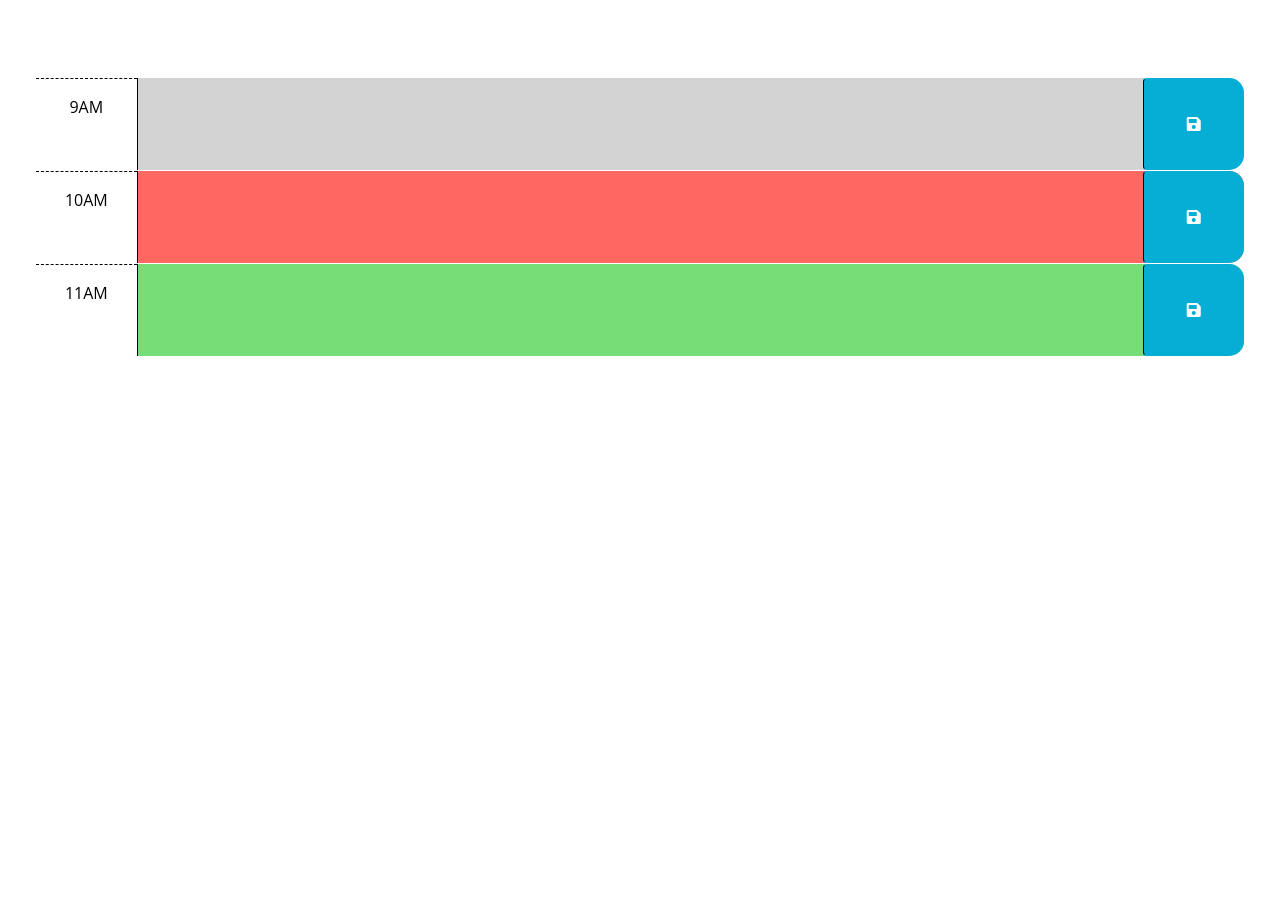
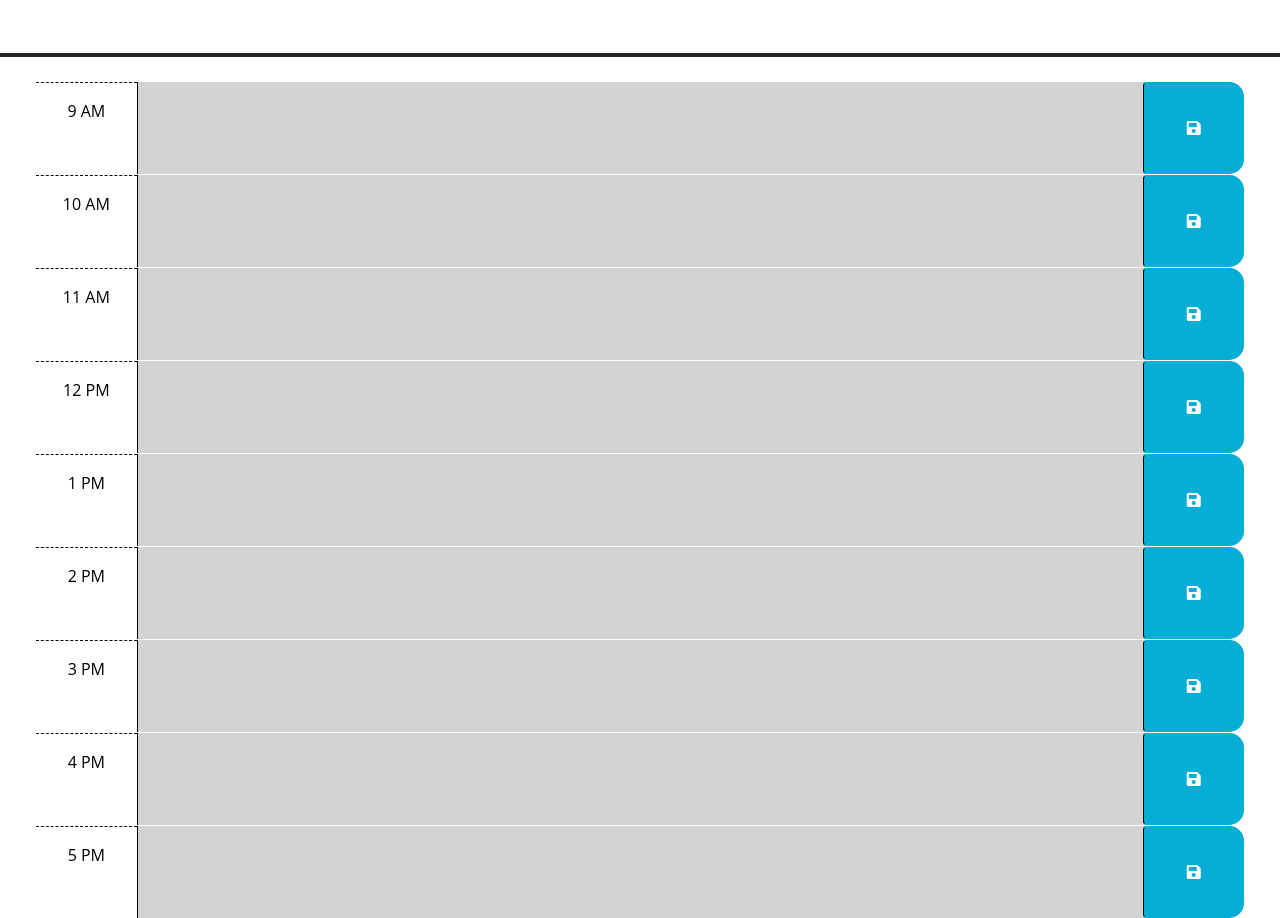
Before and after one commit to Stickkman/dailyPlanner05, a plain HTML site: page index.html in a window 1280 px wide. Shown: the part 220-1138 px from the top of the page. Before the commit the page ends 800 px from the top, so only its background shows below. Drawn offline with nearby package versions, Linux system fonts and the light colour scheme.

Commit message:
added logic for making hour and text pairs from input textareas

```diff
--- a/assets/js/script.js
+++ b/assets/js/script.js
@@ -4,7 +4,7 @@
 
 var headerDateEl = $('#currentDay'); // variable to select element to populate current date
 
-
+var saveButton = $('.saveBtn'); // selector for save button
 
 
 function displayCurrentDate() { // function to populate current date
@@ -13,10 +13,36 @@ function displayCurrentDate() { // function to populate current date
 }
 
 
+function handleSaves(event) {
+
+    console.log("handleSaves function started"); // test function start
+    var targetId= event.delegateTarget.id; // variable for time-block #id
+
+                // logic to check what textarea to read from based on hour
+        if (targetId == "hour-9") { var targetText = $('.textarea9').val(); }
+        if (targetId == "hour-10") { var targetText = $('.textarea10').val(); }
+        if (targetId == "hour-11") { var targetText = $('.textarea11').val(); }
+        if (targetId == "hour-12") { var targetText = $('.textarea12').val(); }
+        if (targetId == "hour-13") { var targetText = $('.textarea13').val(); }
+        if (targetId == "hour-14") { var targetText = $('.textarea14').val(); }
+        if (targetId == "hour-15") { var targetText = $('.textarea15').val(); }
+        if (targetId == "hour-16") { var targetText = $('.textarea16').val(); }
+        if (targetId == "hour-17") { var targetText = $('.textarea17').val(); }
+
+        console.log("Test targetId: " + targetId + "\nTest targetText: " + targetText); //test hour and textarea pairs
+
+
+
+    console.log("Raw Event Data: " + JSON.stringify(event)); // test for content in object
+
+
+}
 
 $(function () {
 
     displayCurrentDate(); // run function to display current date to screen on page load
+
+
 
     // TODO: Add a listener for click events on the save button. This code should
     // use the id in the containing time-block as a key to save the user input in
@@ -24,12 +50,17 @@ $(function () {
     // function? How can DOM traversal be used to get the "hour-x" id of the
     // time-block containing the button that was clicked? How might the id be
     // useful when saving the description in local storage?
+
+        // saveButton.on('click', handleSaves)
+
+        $('.time-block').on('click', '.saveBtn', handleSaves); // listener for save buttons
     //
     // TODO: Add code to apply the past, present, or future class to each time
     // block by comparing the id to the current hour. HINTS: How can the id
     // attribute of each time-block be used to conditionally add or remove the
     // past, present, and future classes? How can Day.js be used to get the
     // current hour in 24-hour time?
+
     //
     // TODO: Add code to get any user input that was saved in localStorage and set
     // the values of the corresponding textarea elements. HINT: How can the id
--- a/index.html
+++ b/index.html
@@ -25,7 +25,7 @@
   </head>
 
   <body>
-    <header class="p-5 mb-4 text-center" > <!-- centers header text-->
+    <header class="p-5 mb-4 text-center border-bottom border-4 border-dark" > <!-- centers header text-->
       <h1 class="display-3">Work Day Scheduler</h1>
       <p class="lead">A simple calendar app for scheduling your work day</p>
       <p id="currentDay" class="lead"></p>
@@ -40,8 +40,88 @@
         in the finished product. Remember to delete this comment once the
         code is implemented.
         -->
+        <div id="hour-9" class="row time-block past">
+            <div class="col-2 col-md-1 hour text-center py-3">9 AM</div>
+            <textarea class="textarea9 col-8 col-md-10 description" rows="3" > </textarea>
+            <button class="btn saveBtn col-2 col-md-1" aria-label="save">
+              <i class="fas fa-save" aria-hidden="true"></i>
+            </button>
+          </div>
 
-      <!-- Example of a past time block. The "past" class adds a gray background color. -->
+          <div id="hour-10" class="row time-block past">
+            <div class="col-2 col-md-1 hour text-center py-3">10 AM</div>
+            <textarea class="textarea10 col-8 col-md-10 description" rows="3"> </textarea>
+            <button class="btn saveBtn col-2 col-md-1" aria-label="save">
+              <i class="fas fa-save" aria-hidden="true"></i>
+            </button>
+          </div>
+
+          <div id="hour-11" class="row time-block past">
+            <div class="col-2 col-md-1 hour text-center py-3">11 AM</div>
+            <textarea class="textarea11 col-8 col-md-10 description" rows="3"> </textarea>
+            <button class="btn saveBtn col-2 col-md-1" aria-label="save">
+              <i class="fas fa-save" aria-hidden="true"></i>
+            </button>
+          </div>
+
+          <div id="hour-12" class="row time-block past">
+            <div class="col-2 col-md-1 hour text-center py-3">12 PM</div>
+            <textarea class="textarea12 col-8 col-md-10 description" rows="3"> </textarea>
+            <button class="btn saveBtn col-2 col-md-1" aria-label="save">
+              <i class="fas fa-save" aria-hidden="true"></i>
+            </button>
+          </div>
+
+          <div id="hour-13" class="row time-block past">
+            <div class="col-2 col-md-1 hour text-center py-3">1 PM</div>
+            <textarea class="textarea13 col-8 col-md-10 description" rows="3"> </textarea>
+            <button class="btn saveBtn col-2 col-md-1" aria-label="save">
+              <i class="fas fa-save" aria-hidden="true"></i>
+            </button>
+          </div>
+
+          <div id="hour-14" class="row time-block past">
+            <div class="col-2 col-md-1 hour text-center py-3">2 PM</div>
+            <textarea class="textarea14 col-8 col-md-10 description" rows="3"> </textarea>
+            <button class="btn saveBtn col-2 col-md-1" aria-label="save">
+              <i class="fas fa-save" aria-hidden="true"></i>
+            </button>
+          </div>
+
+          <div id="hour-15" class="row time-block past">
+            <div class="col-2 col-md-1 hour text-center py-3">3 PM</div>
+            <textarea class="textarea15 col-8 col-md-10 description" rows="3"> </textarea>
+            <button class="btn saveBtn col-2 col-md-1" aria-label="save">
+              <i class="fas fa-save" aria-hidden="true"></i>
+            </button>
+          </div>
+
+          <div id="hour-16" class="row time-block past">
+            <div class="col-2 col-md-1 hour text-center py-3">4 PM</div>
+            <textarea class="textarea16 col-8 col-md-10 description" rows="3"> </textarea>
+            <button class="btn saveBtn col-2 col-md-1" aria-label="save">
+              <i class="fas fa-save" aria-hidden="true"></i>
+            </button>
+          </div>
+
+          <div id="hour-17" class="row time-block past">
+            <div class="col-2 col-md-1 hour text-center py-3">5 PM</div>
+            <textarea class="textarea17 col-8 col-md-10 description" rows="3"> </textarea>
+            <button class="btn saveBtn col-2 col-md-1" aria-label="save">
+              <i class="fas fa-save" aria-hidden="true"></i>
+            </button>
+          </div>
+
+
+
+
+
+
+
+
+
+
+      <!-- Example of a past time block. The "past" class adds a gray background color.
       <div id="hour-9" class="row time-block past">
         <div class="col-2 col-md-1 hour text-center py-3">9AM</div>
         <textarea class="col-8 col-md-10 description" rows="3"> </textarea>
@@ -50,7 +130,7 @@
         </button>
       </div>
 
-      <!-- Example of a present time block. The "present" class adds a red background color. -->
+      Example of a present time block. The "present" class adds a red background color.
       <div id="hour-10" class="row time-block present">
         <div class="col-2 col-md-1 hour text-center py-3">10AM</div>
         <textarea class="col-8 col-md-10 description" rows="3"> </textarea>
@@ -59,14 +139,15 @@
         </button>
       </div>
 
-      <!-- Example of a future time block. The "future" class adds a green background color. -->
-      <div id="hour-11" class="row time-block future">
+      Example of a future time block. The "future" class adds a green background color. -->
+      <!-- <div id="hour-11" class="row time-block future">
         <div class="col-2 col-md-1 hour text-center py-3">11AM</div>
         <textarea class="col-8 col-md-10 description" rows="3"> </textarea>
         <button class="btn saveBtn col-2 col-md-1" aria-label="save">
           <i class="fas fa-save" aria-hidden="true"></i>
         </button>
       </div>
+       -->
     </div>
 
     <script src="https://cdnjs.cloudflare.com/ajax/libs/jquery/3.2.1/jquery.min.js"></script>
```
